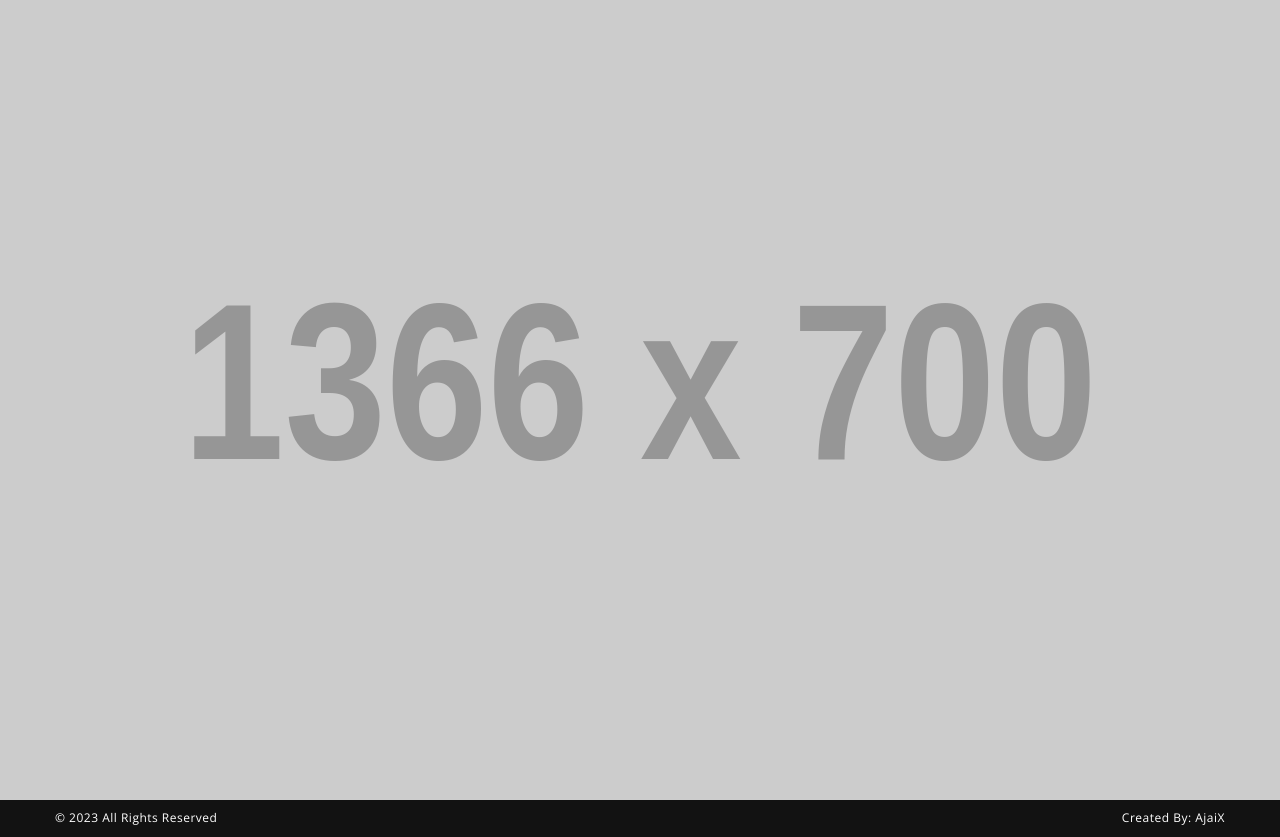
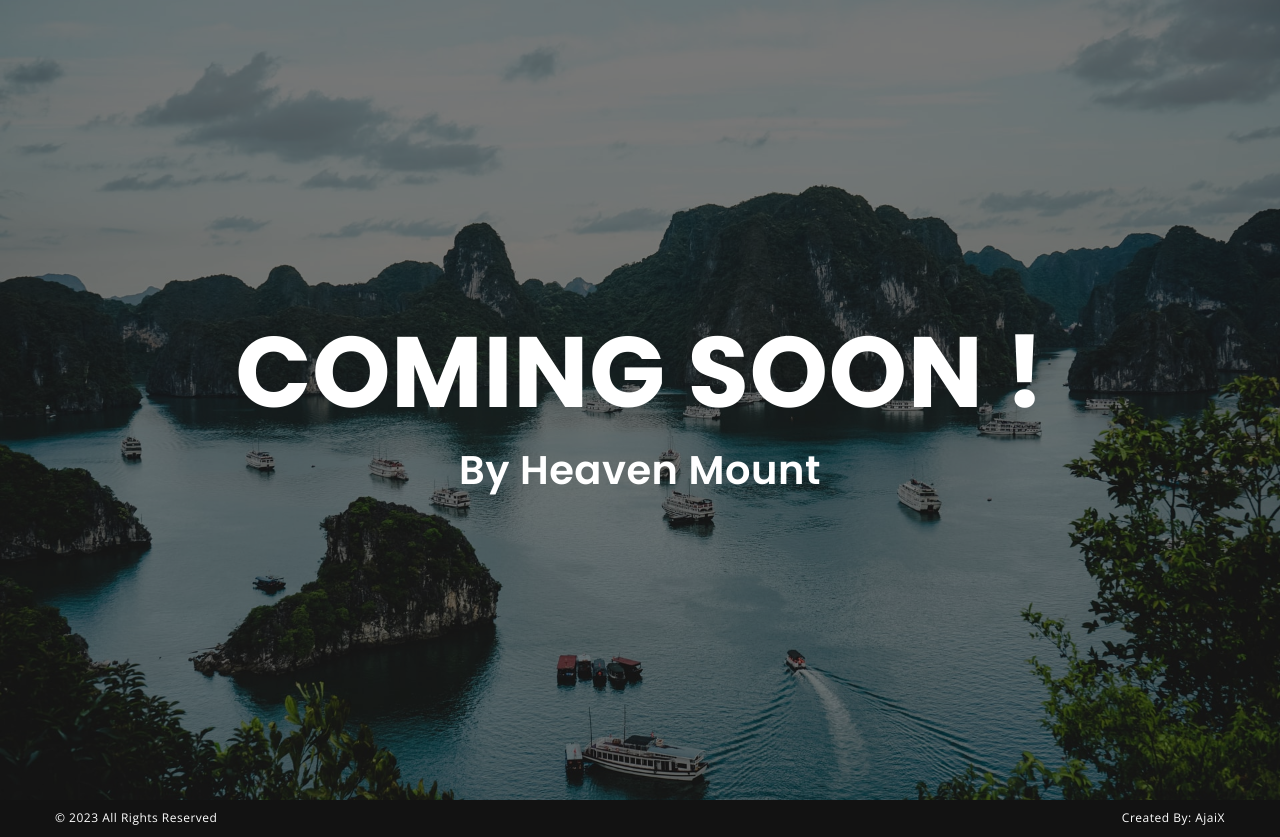
Before and after one commit to adarshtheguru/Heavenmount, a PHP site: page / in a window 1280 px wide. Run offline with PHP 8.4, Linux system fonts and the light colour scheme; grey boxes labelled with a size stand in for pictures from a placeholder-image service; some libraries are stand-ins or nearby versions.

Commit message:
Coming Soon banner created

```diff
--- /dev/null
+++ b/css/custom.css
@@ -0,0 +1,174 @@
+@import url('https://fonts.googleapis.com/css2?family=Poppins:wght@200;300;400;500;600;700;800&display=swap');
+
+.font-pop{
+    font-family: 'Poppins', sans-serif;
+}
+#home{
+    min-height: 100vh;;
+}
+.overlay {
+    position: absolute;
+    top: 0;
+    right: 0;
+    bottom: 0;
+    left: 0;
+    background-color: rgba(0,0,0,.5);
+}
+.home-banner-cont{
+    position: absolute;
+    top: 50%;
+    left: 50%;
+    transform: translate(-50%,-50%);
+    width: 100%;
+    text-align: center;
+}
+.banner-title {
+    color: #fff;
+    font-weight: 700;
+    font-size:100px;
+}
+.banner-info{
+    color: #fff;
+    font-weight: 600;
+    font-size:40px;
+}
+
+/* Text animation code begins here  */
+.revealOnScroll {
+    opacity: 0
+}
+
+.animated {
+    -moz-animation-duration: 1.2s;
+    -o-animation-duration: 1.2s;
+    -webkit-animation-duration: 1.2s;
+    -ms-animation-duration: 1.2s;
+    animation-duration: 1.2s;
+    -moz-animation-fill-mode: both;
+    -o-animation-fill-mode: both;
+    -webkit-animation-fill-mode: both;
+    -ms-animation-fill-mode: both;
+    animation-fill-mode: both
+}
+
+@keyframes fadeInLeft {
+    from {
+        opacity: 0;
+        -webkit-transform: translate3d(-100%, 0, 0);
+        -o-transform: translate3d(-100%, 0, 0);
+        -moz-transform: translate3d(-100%, 0, 0);
+        -ms-transform: translate3d(-100%, 0, 0);
+        transform: translate3d(-100%, 0, 0)
+    }
+    to {
+        opacity: 1;
+        -webkit-transform: none;
+        -ms-transform: none;
+        -moz-transform: none;
+        -o-transform: none;
+        transform: none
+    }
+}
+
+.fadeInLeft {
+    -webkit-animation-name: fadeInLeft;
+    -o-animation-name: fadeInLeft;
+    -ms-animation-name: fadeInLeft;
+    -moz-animation-name: fadeInLeft;
+    animation-name: fadeInLeft
+}
+
+@keyframes fadeInRight {
+    from {
+        opacity: 0;
+        -webkit-transform: translate3d(100%, 0, 0);
+        -o-transform: translate3d(100%, 0, 0);
+        -ms-transform: translate3d(100%, 0, 0);
+        -moz-transform: translate3d(100%, 0, 0);
+        transform: translate3d(100%, 0, 0)
+    }
+    to {
+        opacity: 1;
+        -webkit-transform: none;
+        -o-transform: none;
+        -moz-transform: none;
+        -ms-transform: none;
+        transform: none
+    }
+}
+
+.fadeInRight {
+    -webkit-animation-name: fadeInRight;
+    -o-animation-name: fadeInRight;
+    -ms-animation-name: fadeInRight;
+    -moz-animation-name: fadeInRight;
+    animation-name: fadeInRight
+}
+
+@keyframes fadeInUp {
+    from {
+        opacity: 0;
+        -webkit-transform: translate3d(0, 100%, 0);
+        -o-transform: translate3d(0, 100%, 0);
+        -ms-transform: translate3d(0, 100%, 0);
+        -moz-transform: translate3d(0, 100%, 0);
+        transform: translate3d(0, 100%, 0)
+    }
+    to {
+        opacity: 1;
+        -webkit-transform: none;
+        -o-transform: none;
+        -ms-transform: none;
+        -moz-transform: none;
+        transform: none
+    }
+}
+
+.fadeInUp {
+    -webkit-animation-name: fadeInUp;
+    -o-animation-name: fadeInUp;
+    -ms-animation-name: fadeInUp;
+    -moz-animation-name: fadeInUp;
+    animation-name: fadeInUp
+}
+
+@keyframes fadeInDown {
+    from {
+        opacity: 0;
+        -webkit-transform: translate3d(0, -100%, 0);
+        -o-transform: translate3d(0, -100%, 0);
+        -moz-transform: translate3d(0, -100%, 0);
+        -ms-transform: translate3d(0, -100%, 0);
+        transform: translate3d(0, -100%, 0)
+    }
+    to {
+        opacity: 1;
+        -webkit-transform: none;
+        -o-transform: none;
+        -moz-transform: none;
+        -ms-transform: none;
+        transform: none
+    }
+}
+
+.fadeInDown {
+    -webkit-animation-name: fadeInDown;
+    -o-animation-name: fadeInDown;
+    -ms-animation-name: fadeInDown;
+    -moz-animation-name: fadeInDown;
+    animation-name: fadeInDown
+}
+
+@keyframes fadeIn {
+    0% {
+        opacity: 0
+    }
+    to {
+        opacity: 1
+    }
+}
+
+.fadeIn {
+    animation-name: fadeIn
+}
+/* Text animation code ends here  */
--- a/css/responsive.css
+++ b/css/responsive.css
@@ -71,7 +71,14 @@
   #hid-on-mob{
   	display: none !important;
   }
-  .home-banner{background-image: url('https://dummyimage.com/768X1024/6b6b6b/565659&text=ipad-banner');}
+  /* .home-banner{background-image: url('https://dummyimage.com/768X1024/6b6b6b/565659&text=ipad-banner');} */
+
+  .banner-title {
+    font-size: 30px;
+}
+.banner-info {
+    font-size: 18px;
+}
 }
 
 /* Extra Small Devices, Phones */
@@ -105,7 +112,7 @@
   header .form-container.show{top: 0 !important;bottom: 0 !important;display: block !important;}
   header .form-container .frmclose{display: inline-block;position: absolute;top:10px;right: 10px;color:#000;font-size: 20px;}
 
-  footer{padding-bottom: 30px;}
+  /* footer{padding-bottom: 30px;} */
   footer .lower{font-size: 10px;}
   footer .lower div{text-align: center !important;}
 
@@ -114,7 +121,7 @@
   .mob-footer a.mob-enq-btn{background-color: #6b6b6b;color: #fff;text-transform: uppercase;font-weight: 600;font-size: 14px;}
   .mob-footer a.mob-call-btn{background-color: #fff;color: #6b6b6b;text-transform: uppercase;font-weight: 600;font-size: 14px;}
 
-  .home-banner{background-image: url('https://dummyimage.com/320X480/6b6b6b/565659&text=mobile-banner');}
+  /* .home-banner{background-image: url('https://dummyimage.com/320X480/6b6b6b/565659&text=mobile-banner');} */
 }
 
 /* Extra Small Devices, Phones */
--- a/css/style.css
+++ b/css/style.css
@@ -194,7 +194,11 @@ display: flex;
 flex-wrap: wrap
 }
 
-.home-banner{background-image: url('https://dummyimage.com/1366X700/6b6b6b/565659.png&text=banner');}
+.home-banner{
+    background-image: url('../assets/1.jpg');
+    background-size: cover;
+    background-repeat: no-repeat;
+}
 
 #link2{
     background: url('../Path\ 30.png');
--- a/footer.php
+++ b/footer.php
@@ -14,7 +14,7 @@
 			</div>
 		</div>
 	</footer>
-	<div class="mob-footer visible-xs">
+	<!-- <div class="mob-footer visible-xs">
 		<div class="row">
 			<div class="col-6">
 				<a href="tel:+911234567890" class="mob-call-btn"><span class="sell_do_virtual_numbers">+91 1234 5678 90</span></a>
@@ -23,9 +23,10 @@
 				<a href="javascript:;" class="mob_enq_click mob-enq-btn" data-event-category="Footer" data-event-action="Click" data-event-name="Enquire Now">Enquire Now</a>
 			</div>
 		</div>
-	</div>
+	</div> -->
 	<script src="js/jquery.js"></script>
 	<script src="js/slick.js"></script>
+	<script src="js/animate.js"></script>
 	<script src="js/app.js"></script>
 </body>
 </html>
--- a/header.php
+++ b/header.php
@@ -4,9 +4,10 @@
 	<meta charset="utf-8">
   <meta http-equiv="X-UA-Compatible" content="IE=edge">
   <meta name="viewport" content="width=device-width, initial-scale=1.0, maximum-scale=1.0, user-scalable=0">
-	<title>Place icons/anchor tags/elemenst around circular container</title>
+	<title>Heaven Mount | Travel Solutions</title>
 	<link href="https://fonts.googleapis.com/css2?family=Open+Sans:wght@300;400;600&display=swap" rel="stylesheet">
 	<link rel="stylesheet" type="text/css" href="css/style.css">
+	<link rel="stylesheet" type="text/css" href="css/custom.css">
 	<link rel="stylesheet" type="text/css" href="css/responsive.css">
 	<link rel="stylesheet" type="text/css" href="css/slick.css">
 	<link rel="stylesheet" type="text/css" href="css/slick-theme.css">
--- a/index.php
+++ b/index.php
@@ -1,5 +1,17 @@
 <?php include "header.php" ?>
-	<section class="section-first" id="link1">
+	<section class="section-first pos-rel" id="home">
+		<div class="overlay"></div>
+		<div class="home-banner-cont font-pop">
+			<div class="banner-title animated fadeInLeft">
+				COMING SOON !
+			</div>
+			<div class="banner-info animated fadeInRight">
+				By Heaven Mount
+			</div>
+			<!-- <div class="banner-info">
+				presented by Heaven Mount.
+			</div> -->
+		</div>
 		<div class="row">
 			<div class="col-12 col-xs-12 banner_ht bg-cover home-banner">
 			</div>
--- /dev/null
+++ b/js/animate.js
@@ -0,0 +1,37 @@
+/*------------------- animation js----------------------------------------*/
+$(document).ready(function() {
+    var $window = $(window),
+        win_height_padded = $window.height() * 2;
+
+    $window.on('scroll', revealOnScroll);
+
+    function revealOnScroll() {
+        var scrolled = $window.scrollTop(),
+            win_height_padded = $window.height() * 1.02;
+
+        // Showed...
+        $(".revealOnScroll:not(.animated)").each(function() {
+            var $this = $(this),
+                offsetTop = $this.offset().top;
+            if (scrolled + win_height_padded > offsetTop) {
+
+                if ($this.data('timeout')) {
+
+                    window.setTimeout(function() {
+                        if ($this.hasClass("path")) {
+                            $this.addClass($this.data('animation'));
+                        } else {
+                            $this.addClass('animated ' + $this.data('animation'));
+                        }
+                        function stopTimer() {
+                            timer.stop;
+                        }
+                        $this.animate("", "slow");
+                    }, parseInt($this.data('timeout'), 10));
+                } else {
+                    $this.addClass('animated ' + $this.data('animation'));
+                }
+            }
+        });
+    }
+  });
```
Also changed, not shown: assets/1.jpg (added).
